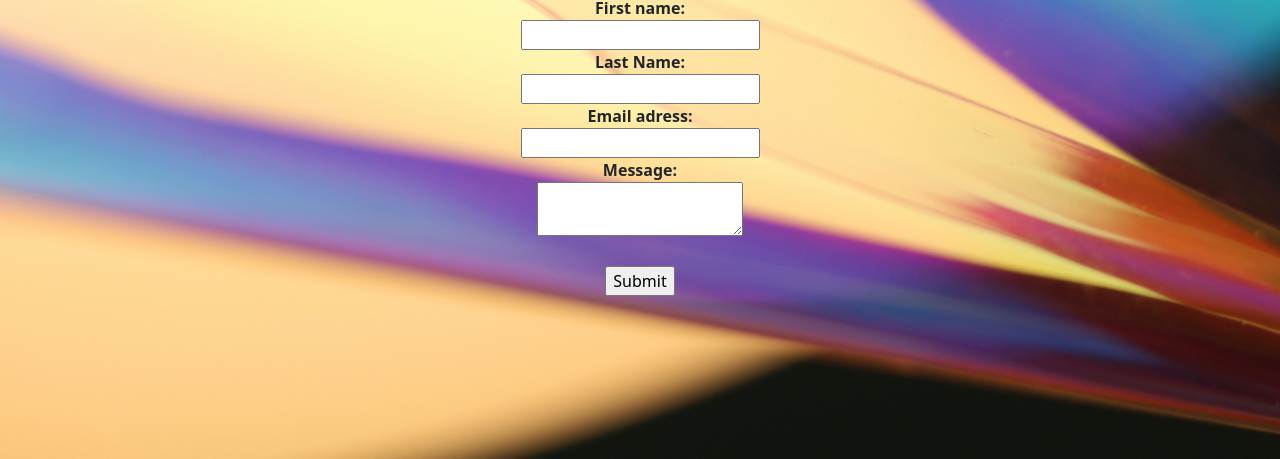
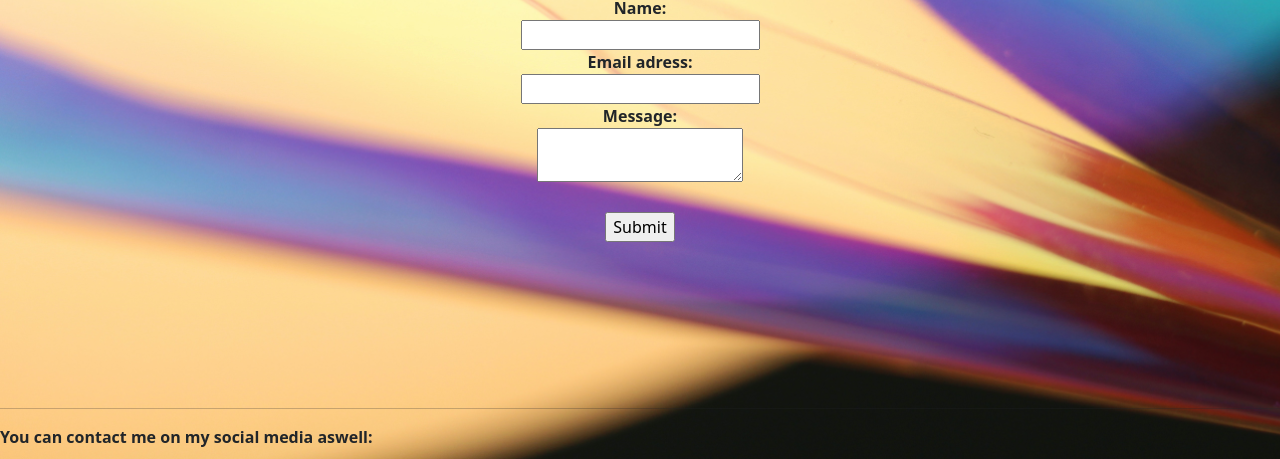
Before and after one commit to mateoosz/mywebsite, a website: page contact.html in a window 1280 px wide. Shown: the part 332-791 px from the top of the page. Drawn offline with nearby package versions, Linux system fonts and the light colour scheme.

Commit message:
Update contact.html

```diff
--- a/contact.html
+++ b/contact.html
@@ -72,9 +72,9 @@
     <br><br><br>
     <center> <h1> Contact me </h2> </center>
     <form id="contact-form">
-     <center> <label for="first"> <b>First name:</b></label> </center>
-     <center><input type="text" id="first" name="first" required></center>
-     <center> <label for="last"> <b>Last Name:</b></label> </center>
+
+
+     <center> <label for="name"> <b>Name:</b></label> </center>
      <center><input type="text" id="last" name="last" required></center>
      <center> <label for="email"> <b>Email adress:</b></label> </center>
      <center><input type="text" id="email" name="email" required></center>
```
